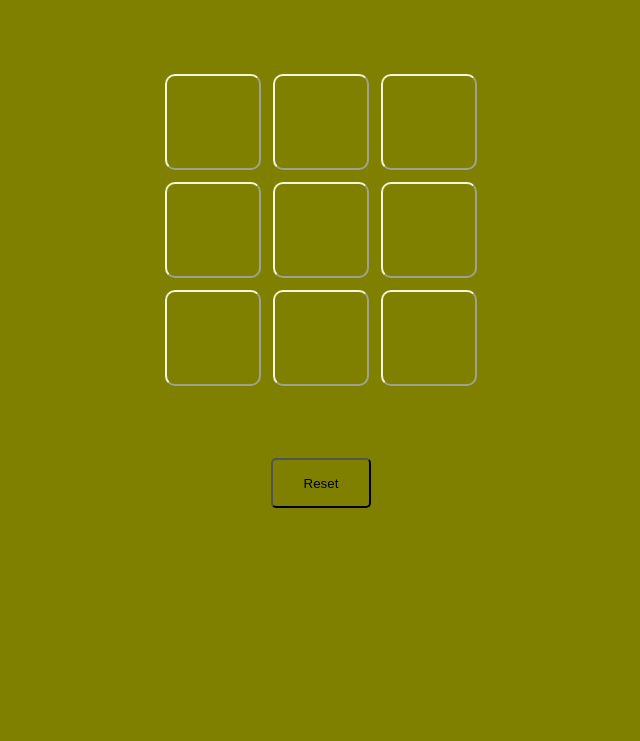
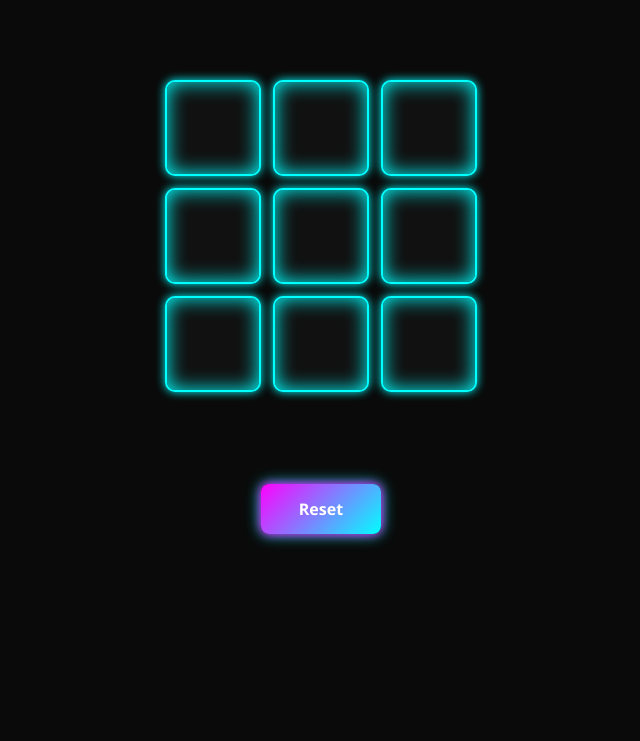
Before and after one commit to jay-0804/Tic-Tac-Toe, a plain HTML site: page index.html in a window 1280 px wide. Shown: the part 59-800 px from the top of the page, without its empty margins (319-959 px from the left). Drawn offline with Linux system fonts and the light colour scheme.

Commit message:
Updated style.css

```diff
--- a/style.css
+++ b/style.css
@@ -1,40 +1,76 @@
-*{
+* {
     margin: 0;
     padding: 0;
-    text-align:center;
-    background-color:olive;
-}
-body{
-    text-align:center;
+    text-align: center;
+    background-color: #0a0a0a; /* dark background for glow */
+    font-family: 'Segoe UI', sans-serif;
+    color: #0ff; /* default neon cyan text */
 }
 
-#container{
-    height:60vh;
-
-    display:flex;
-    justify-content:center;
-    align-items:center;
-}
-#game{
-    height:36vmin;
-    width:40vmin;
-    display:flex;
-    flex-wrap: wrap;
-    justify-content:center;
-    align-items:center;
-    gap:1.5vmin;
+body {
+    text-align: center;
 }
 
-.box{
-    height:12vmin;
-    width:12vmin;
-    gap:10;
-    color:beige;
-    border-color:beige;
-    border-radius:10px;
+/* Container */
+#container {
+    height: 60vh;
+    display: flex;
+    justify-content: center;
+    align-items: center;
 }
-#reset{
+
+/* Game board */
+#game {
+    height: 36vmin;
+    width: 40vmin;
+    display: flex;
+    flex-wrap: wrap;
+    justify-content: center;
+    align-items: center;
+    gap: 1.5vmin;
+    background-color: transparent;
+}
+
+/* Tic Tac Toe boxes */
+.box {
+    height: 12vmin;
+    width: 12vmin;
+    background-color: #111; /* dark box */
+    border: 2px solid #0ff;
+    border-radius: 10px;
+    color: #f0f0f0;
+    font-size: 2rem;
+    font-weight: bold;
+    cursor: pointer;
+    transition: 0.3s ease-in-out;
+    box-shadow: 0 0 10px #0ff, 0 0 20px #0ff inset;
+}
+
+/* Glow effect on hover */
+.box:hover {
+    background-color: #222;
+    box-shadow: 0 0 15px #ff00ff, 0 0 25px #00ffff inset;
+    transform: scale(1.05);
+}
+
+/* Reset button */
+#reset {
     height: 50px;
-    width: 100px;
-    border-radius: 5px;
+    width: 120px;
+    border-radius: 8px;
+    border: none;
+    background: linear-gradient(135deg, #ff00ff, #00ffff);
+    color: white;
+    font-size: 1rem;
+    font-weight: bold;
+    cursor: pointer;
+    margin-top: 20px;
+    transition: 0.3s ease-in-out;
+    box-shadow: 0 0 10px #ff00ff, 0 0 15px #00ffff;
 }
+
+/* Button glow on hover */
+#reset:hover {
+    box-shadow: 0 0 20px #ff00ff, 0 0 30px #00ffff;
+    transform: scale(1.1);
+}
```
